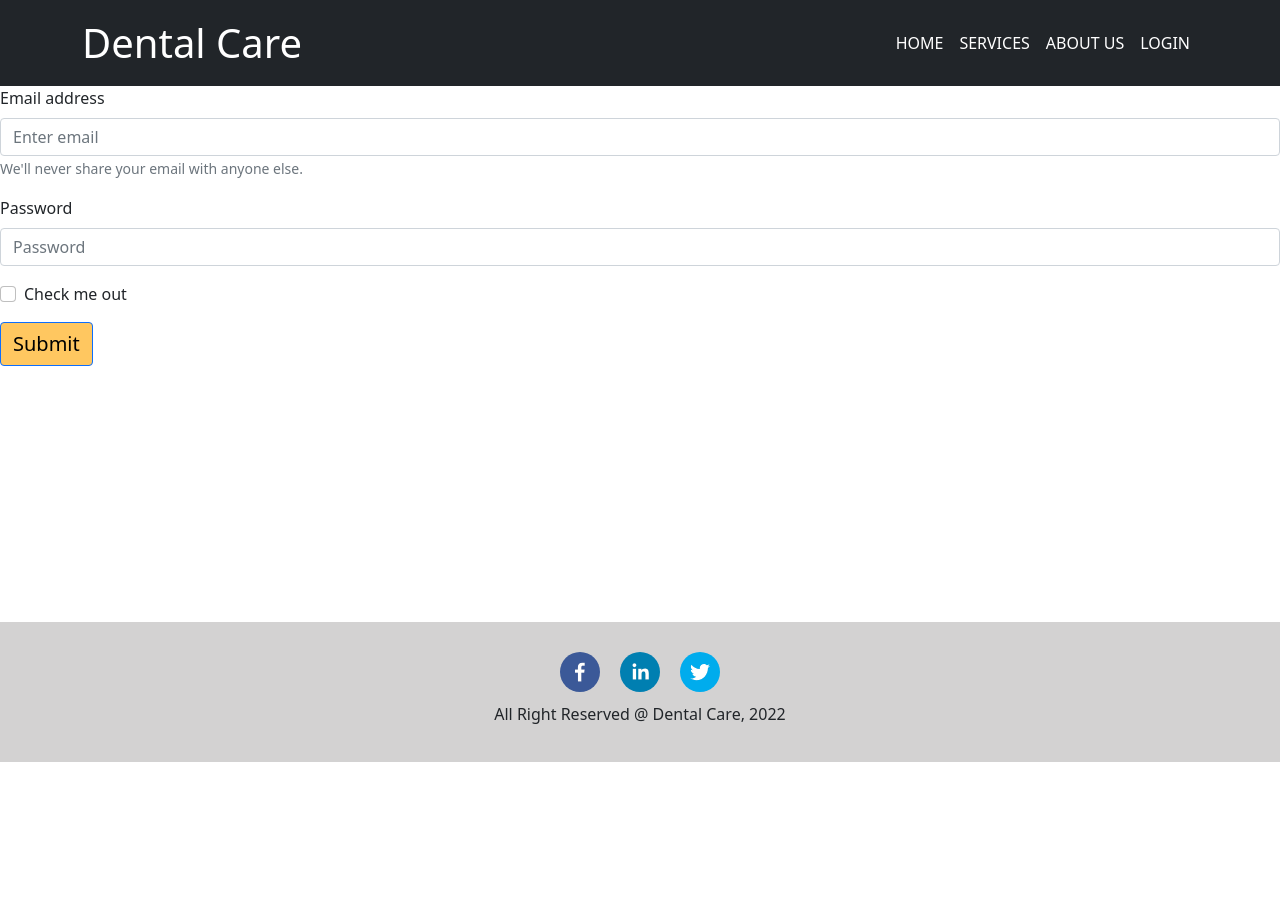
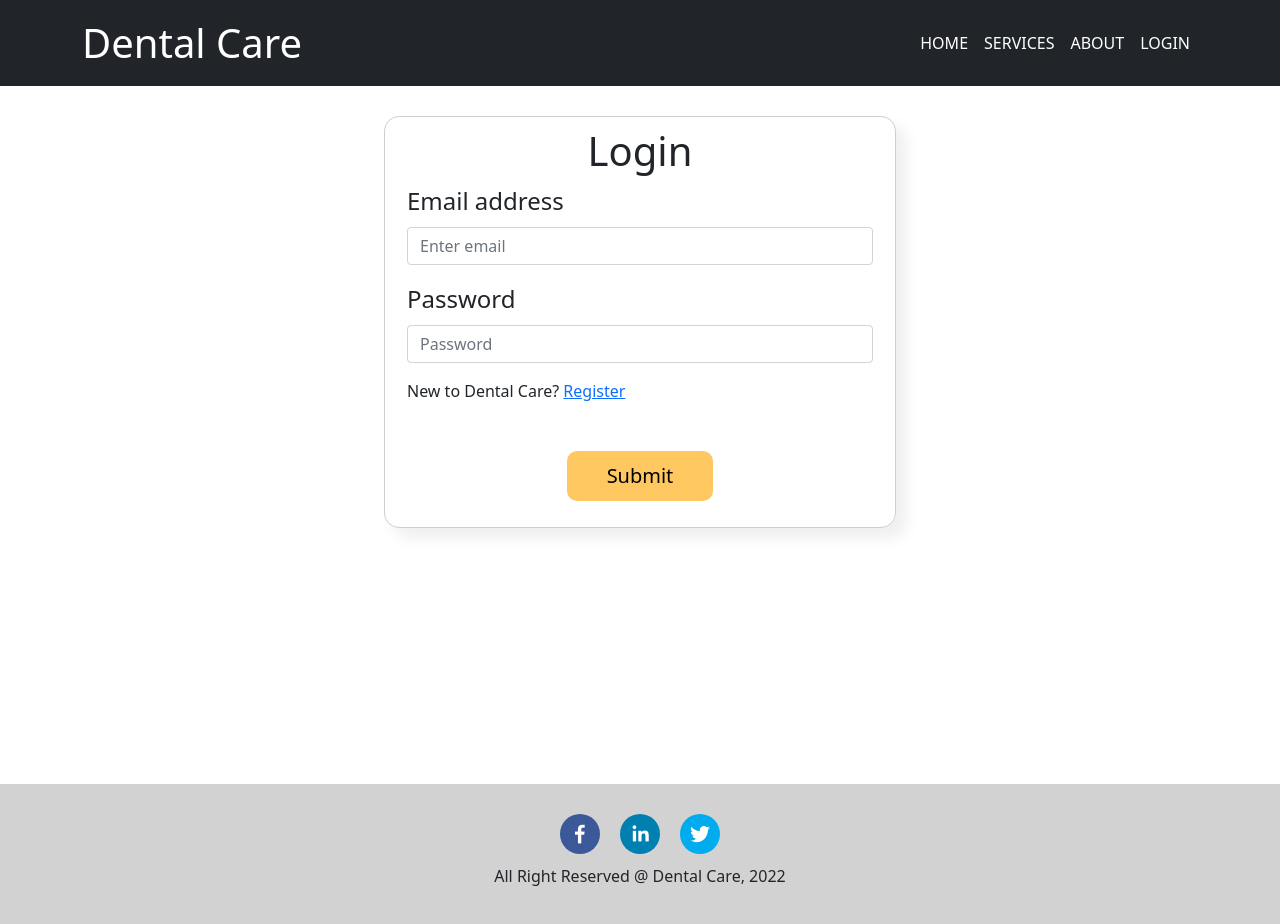
Before and after one commit to jahidhassan2424/dental-care, a React (Create React App) app: page /login in a window 1280 px wide. Before the commit the page ends 800 px from the top, so only its background shows below. Built offline with nearby package versions, Linux system fonts and the light colour scheme; the HTML template or start-up script is replaced by a standard one.

Commit message:
Login Form added

```diff
--- a/src/App.js
+++ b/src/App.js
@@ -6,9 +6,9 @@ import Header from './components/Shared/Header/Header';
 import Home from './components/Home/Home/Home';
 import About from './components/About/About';
 import Login from './components/Login/Login';
-
 import Footer from './components/Shared/Footer/Footer';
 import Service from './components/Service/Service';
+import Register from './components/Register/Register';
 
 function App() {
   return (
@@ -20,6 +20,7 @@ function App() {
         <Route path='/about' element={<About></About>}></Route>
         <Route path='/login' element={<Login></Login>}></Route>
         <Route path='/service' element={<Service></Service>}></Route>
+        <Route path='/register' element={<Register></Register>}></Route>
       </Routes>
       <Footer></Footer>
 
--- a/src/components/Login/Login.css
+++ b/src/components/Login/Login.css
@@ -0,0 +1,12 @@
+.login-body{
+    margin: 30px 30%;
+    border: 1px solid rgb(207, 206, 206);
+    border-radius: 15px !important;
+    padding: 10px;
+    box-shadow: 10px 10px 15px rgb(240, 238, 238);
+}
+.submit-button{
+    padding: 10px 40px !important;
+    border-radius: 10px !important;
+    border: 0 !important;
+}
--- a/src/components/Login/Login.js
+++ b/src/components/Login/Login.js
@@ -1,28 +1,30 @@
 import React from 'react';
+import './Login.css'
 import { Button, Form } from 'react-bootstrap';
+import { Link } from 'react-router-dom';
 
 const Login = () => {
     return (
-        <div>
-            <Form>
+        <div className='login-body'>
+            <Form className='container  '>
                 <Form.Group className="mb-3" controlId="formBasicEmail">
-                    <Form.Label>Email address</Form.Label>
+                    <h1 className='text-center'>Login</h1>
+                    <Form.Label className='fs-4'>Email address</Form.Label>
                     <Form.Control type="email" placeholder="Enter email" />
-                    <Form.Text className="text-muted">
-                        We'll never share your email with anyone else.
-                    </Form.Text>
+
                 </Form.Group>
 
                 <Form.Group className="mb-3" controlId="formBasicPassword">
-                    <Form.Label>Password</Form.Label>
+                    <Form.Label className='fs-4'>Password</Form.Label>
                     <Form.Control type="password" placeholder="Password" />
                 </Form.Group>
-                <Form.Group className="mb-3" controlId="formBasicCheckbox">
-                    <Form.Check type="checkbox" label="Check me out" />
-                </Form.Group>
-                <Button variant="primary" type="submit">
-                    Submit
-                </Button>
+                <p>New to Dental Care? <Link to={'register'}>Register</Link></p>
+
+                <div className='text-center mt-5 mb-3'>
+                    <Button className='submit-button' variant="primary" type="submit">
+                        Submit
+                    </Button>
+                </div>
             </Form>
         </div>
     );
--- /dev/null
+++ b/src/components/Register/Register.js
@@ -0,0 +1,12 @@
+import React from 'react';
+
+
+const Register = () => {
+    return (
+        <div>
+            <h1>Register</h1>
+        </div>
+    );
+};
+
+export default Register;
--- a/src/components/Shared/Header/Header.js
+++ b/src/components/Shared/Header/Header.js
@@ -17,7 +17,7 @@ const Header = () => {
                         <Nav>
                             <Nav.Link as={Link} className='text-white' to="/">HOME</Nav.Link>
                             <Nav.Link as={Link} className='text-white' to="service">SERVICES</Nav.Link>
-                            <Nav.Link as={Link} className='text-white' to="about">ABOUT US</Nav.Link>
+                            <Nav.Link as={Link} className='text-white' to="about">ABOUT</Nav.Link>
                             <Nav.Link as={Link} className='text-white' to="login">LOGIN</Nav.Link>
 
                         </Nav>
```
Also changed, not shown: src/components/Appoinment/Appoinment.js (added, +11 -0 lines), src/components/Appoinment/Appoinment.css (added), src/components/Register/Register.css (added).
